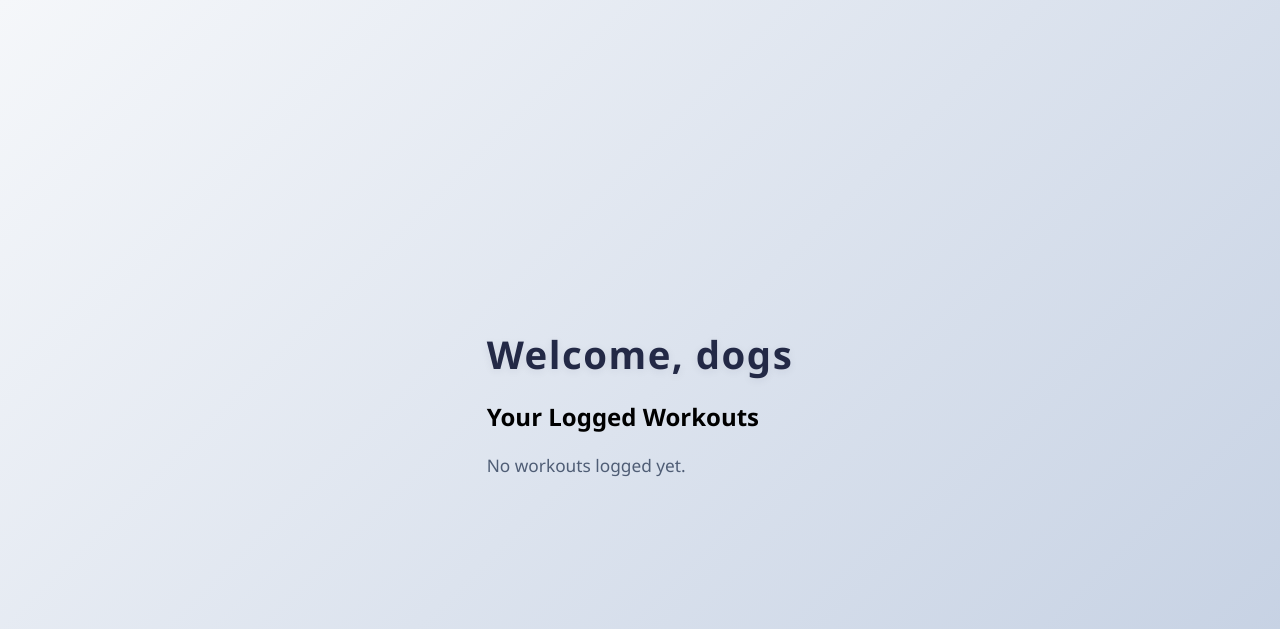
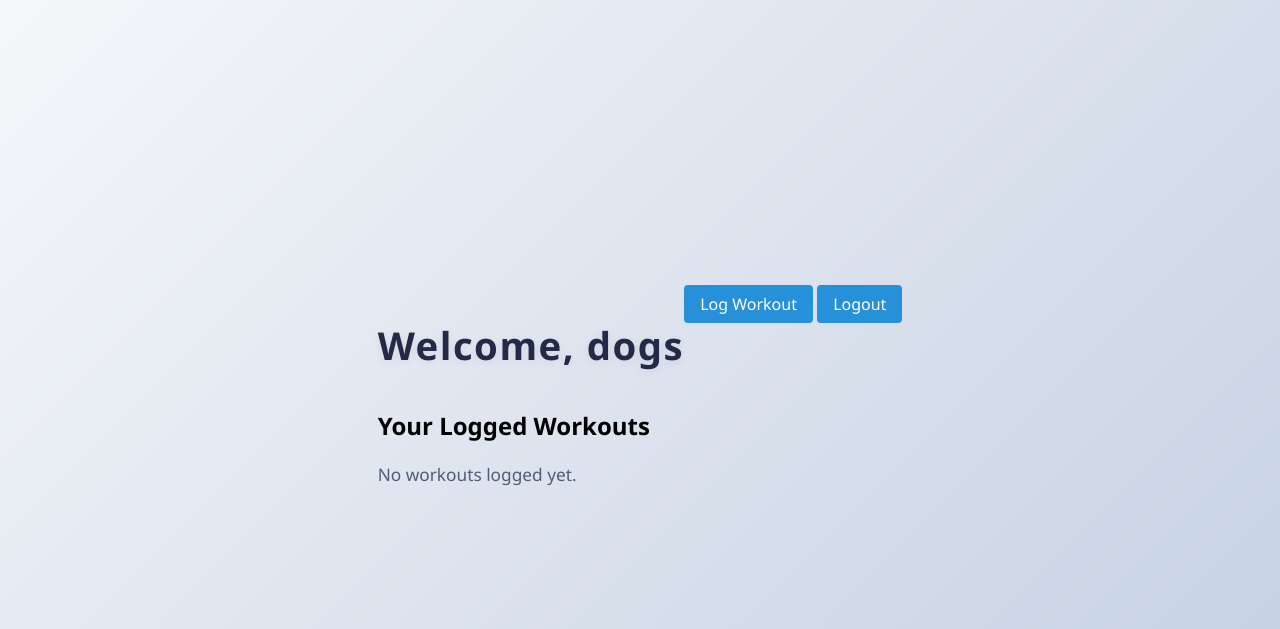
Before and after one commit to tobinschleifer1/91896, a Flask app: page /home in a window 1280 px wide. Shown: the top 629 px of the page. Run offline with Flask 3, Linux system fonts and the light colour scheme; a user stored in the database is signed in.

Commit message:
Enhance home page layout and logout

```diff
--- a/Templates/home_page.html
+++ b/Templates/home_page.html
@@ -21,11 +21,32 @@
             display: none;
             margin-top: 10px;
         }
+        .top-bar {
+            display: flex;
+            justify-content: space-between;
+            margin-bottom: 20px;
+        }
+        .top-bar a {
+            padding: 8px 16px;
+            text-decoration: none;
+            background-color: #2691d9;
+            color: white;
+            border-radius: 4px;
+        }
+        .top-bar a:hover {
+            background-color: #1b7cb2;
+        }
     </style>
 </head>
 <body>
 <div class="center">
-    <h1>Welcome, {{ user.Username }}</h1>
+    <div class="top-bar">
+        <h1>Welcome, {{ user.Username }}</h1>
+        <div>
+            <a href="{{ url_for('log_workout') }}">Log Workout</a>
+            <a href="{{ url_for('logout') }}">Logout</a>
+        </div>
+    </div>
 
     <h2>Your Logged Workouts</h2>
     {% if grouped_workouts %}
```
Also changed, not shown: workout_tracker/a.db.
